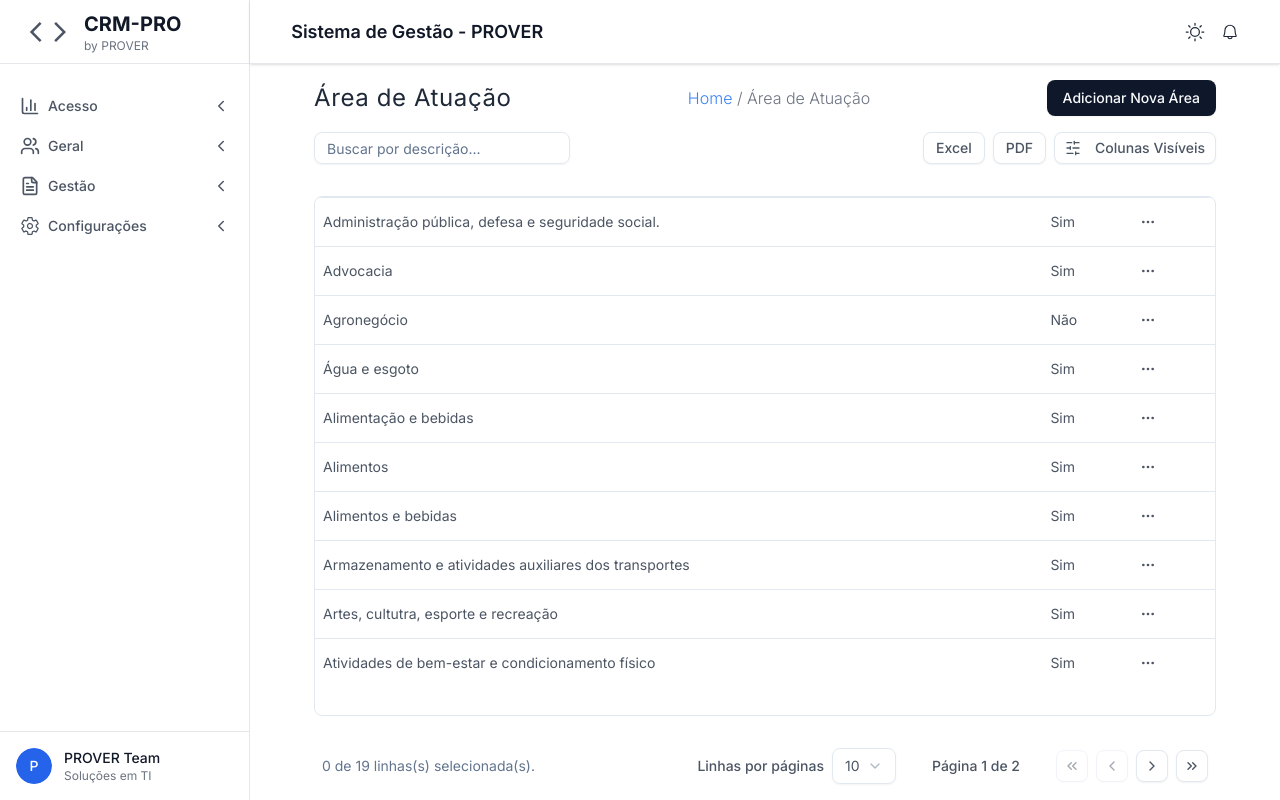
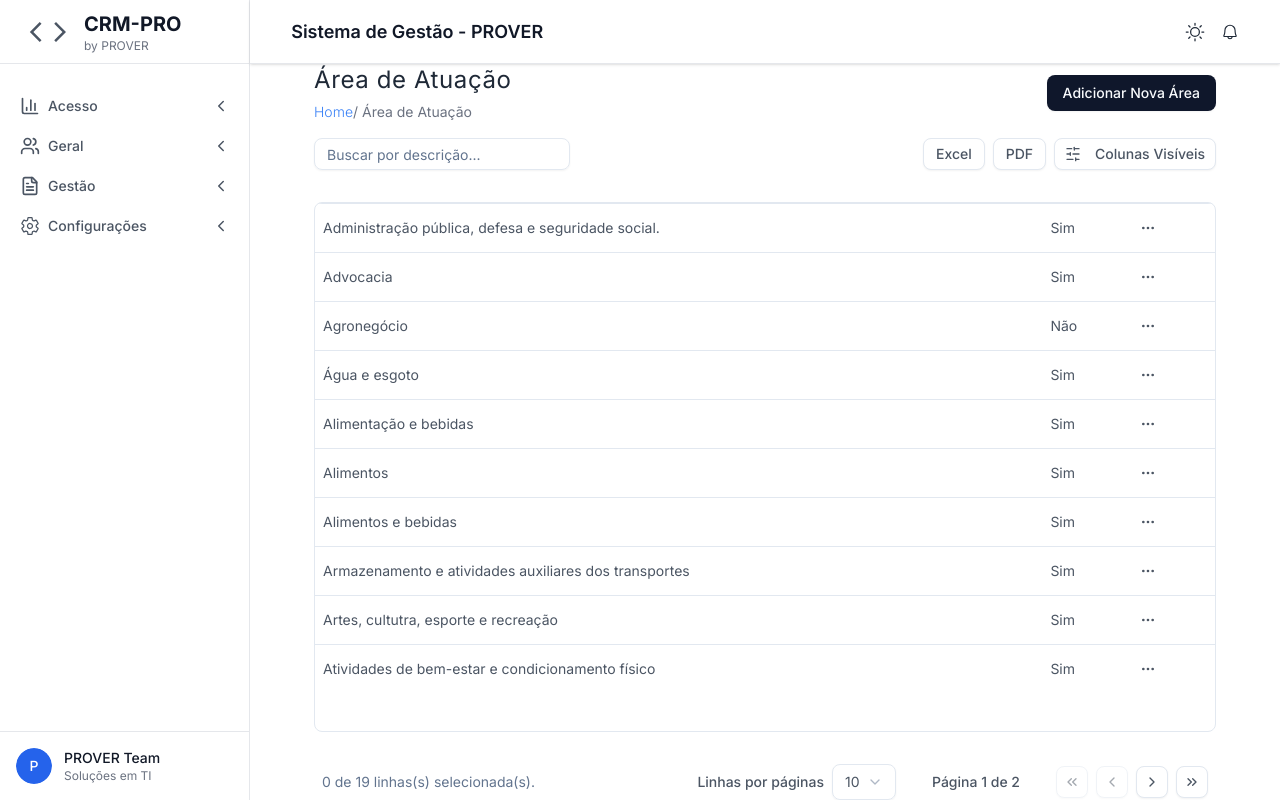
Before and after one commit to Brenobn/CRM-Prover-Web, a React (Vite) app: page /configuracoes/area-de-atuacao in a window 1280 px wide. Built offline with nearby package versions, Linux system fonts and the light colour scheme.

Commit message:
Making some changes and importing some dependencies too

```diff
--- a/src/pages/ActivityArea.tsx
+++ b/src/pages/ActivityArea.tsx
@@ -1,16 +1,32 @@
 import { useState } from 'react'
 import type { ColumnFiltersState } from '@tanstack/react-table'
-import { flexRender, getCoreRowModel, useReactTable, getPaginationRowModel, getFilteredRowModel } from '@tanstack/react-table'
-import { Table, TableBody, TableCell, TableHead, TableHeader, TableRow } from "../components/ui/table"
-
+import {
+  flexRender,
+  getCoreRowModel,
+  useReactTable,
+  getPaginationRowModel,
+  getFilteredRowModel
+} from '@tanstack/react-table'
+import {
+  Table,
+  TableBody,
+  TableCell,
+  TableHead,
+  TableHeader,
+  TableRow } from "../components/ui/table"
+import { Button } from '../components/ui/button'
+import { Sheet, SheetContent, SheetDescription, SheetHeader, SheetTitle, SheetTrigger } from '../components/ui/sheet'
 import { DataTableToolbar } from '../components/DataTableToolbar'
 import { DataTablePagination } from '../components/DataTablePagination'
+import { AreaDeAruacaoForm } from '../components/ActivityAreaForm'
+import type { AreaDeAtuação } from './ActivityAreaColumns'
 
-import { columns, data } from './ActivityAreaColumns'
-import { Button } from '../components/ui/button'
+import { columns, data as initialData } from './ActivityAreaColumns'
 
 export function ActitvityArea() {
-  const [columnFilters, setColumnFilters] = useState<ColumnFiltersState>([]);
+  const [data, setData] = useState<AreaDeAtuação[]>(initialData)
+  const [columnFilters, setColumnFilters] = useState<ColumnFiltersState>([])
+  const [isSheetOpen, setIsSheetOpen] = useState(false)
 
   const table = useReactTable({
     data,
@@ -24,16 +40,49 @@ export function ActitvityArea() {
     },
   });
 
+  function handleFormSubmit(values: { descricao: string; ativo: boolean }) {
+    console.log("Adicionando nova área:", values)
+
+    const newArea: AreaDeAtuação = {
+      id: (data.length + 1).toString(),
+      descrição: values.descricao,
+      ativo: values.ativo,
+    }
+
+    setData(currentData => [...currentData, newArea])
+
+    setIsSheetOpen(false)
+  }
+
   return(
-    <section className="flex flex-col h-full container gap-4 py-4">
+    <section className="h-full flex flex-col container gap-4">
 
-      <div className="flex items-center justify-between shrink-0">
-        <h1 className="text-2xl font-normal text-gray-150 dark:text-gray-75 -tracking-tight">Área de Atuação</h1>
-        <div className="inline-flex text-center gap-1">
-          <a href="#" className="text-blue-500 font-light">Home <span className="text-gray-90">/ Área de Atuação</span></a>
+      <header className="flex items-center justify-between shrink-0">
+        <div className='space-y-1.5'>
+          <h1 className="text-2xl font-normal text-gray-150 dark:text-gray-75 -tracking-tight">Área de Atuação</h1>
+          <div className="text-sm text-muted-foreground">
+            <a href="#" className="text-blue-500 font-light">Home</a>
+            <span className="text-gray-90">/ Área de Atuação</span>
+          </div>
         </div>
-        <Button>Adicionar Nova Área</Button>
-      </div>
+
+          <Sheet open={isSheetOpen} onOpenChange={setIsSheetOpen}>
+            <SheetTrigger asChild>
+              <Button>Adicionar Nova Área</Button>
+            </SheetTrigger>
+            <SheetContent className='flex flex-col sm:max-w-md p-0 shadow-xl shadow-gray-125'>
+              <SheetHeader className='text-left p-6 pb-4 border-b'>
+                <SheetTitle>Adicionar Nova Área de Atução</SheetTitle>
+                <SheetDescription>
+                  Preencha os dados abaixo para cadastrar uma nova área.
+                </SheetDescription>
+              </SheetHeader>
+              <div className='flex-1 overflow-auto p-6'>
+                <AreaDeAruacaoForm onSubmit={handleFormSubmit}/>
+              </div>
+            </SheetContent>
+          </Sheet>
+      </header>
 
       <div className='shrink-0'>
         <DataTableToolbar table={table} />
```
